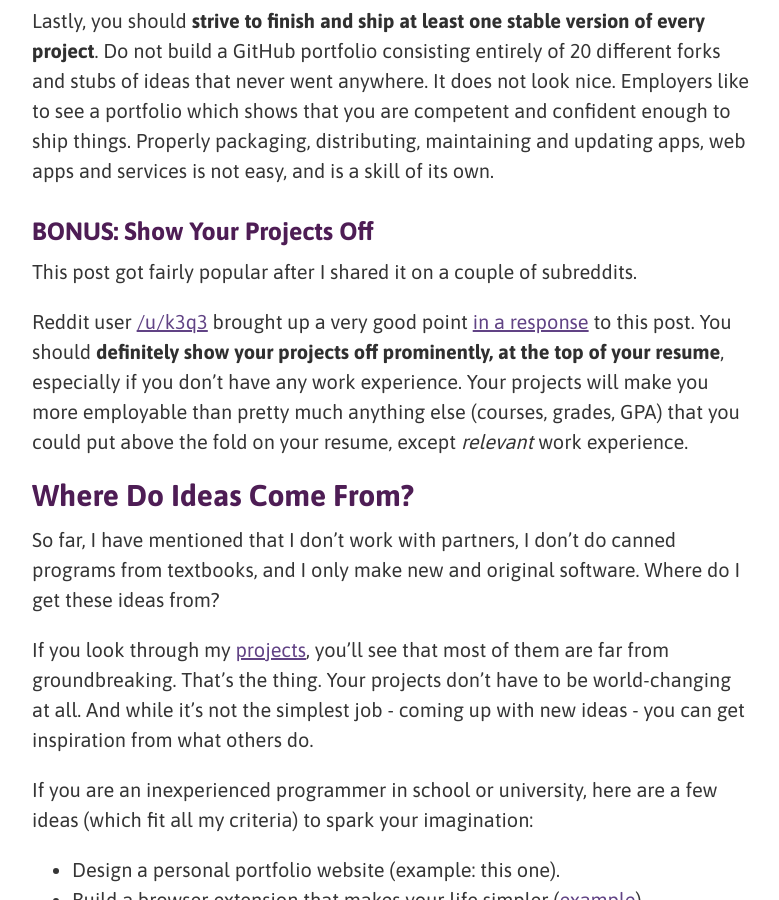
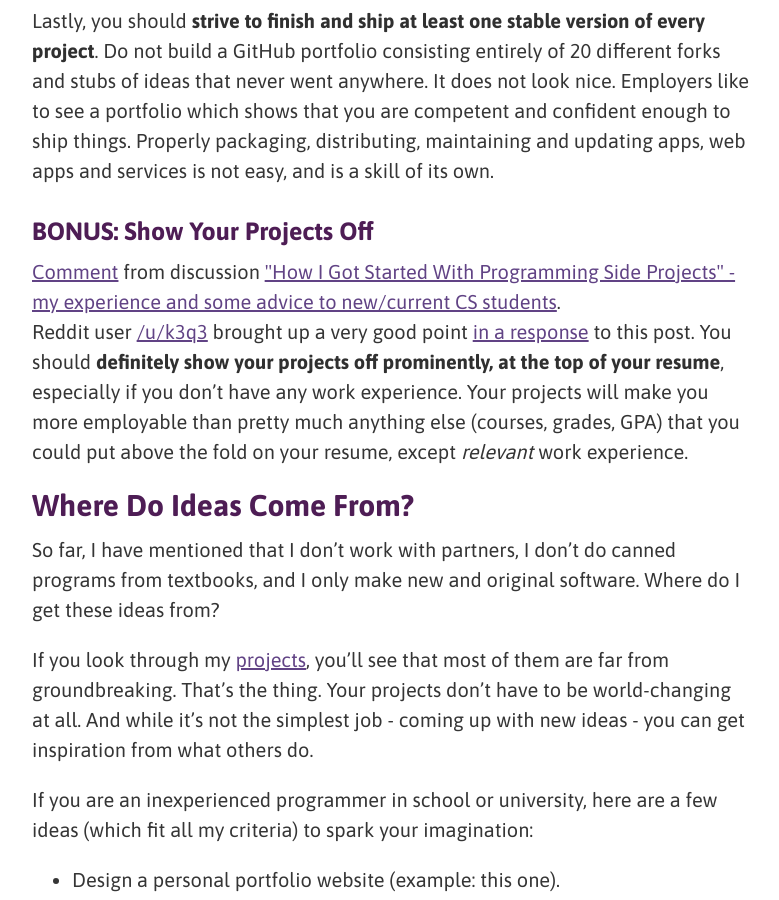
Before and after one commit to Antrikshy/antrikshy.github.io, a Jekyll site: the page built from _posts/2016-08-26-how-i-got-started-with-programming-side-projects.md, in a window 1280 px wide and 900 px high, scrolled down 8231 px. Shown: the whole window, without its empty margins (248-1027 px from the left). Built offline with Jekyll 4.4.1, drawn with Linux system fonts in a browser that asks for light colours; a script that is not in the unit is left out; comment, search, counter and statistics services are not loaded.

Commit message:
Embedded a reddit comment

```diff
--- a/_posts/2016-08-26-how-i-got-started-with-programming-side-projects.md
+++ b/_posts/2016-08-26-how-i-got-started-with-programming-side-projects.md
@@ -153,7 +153,7 @@ Lastly, you should **strive to finish and ship at least one stable version of ev
 
 ### BONUS: Show Your Projects Off
 
-This post got fairly popular after I shared it on a couple of subreddits.
+<div class="reddit-embed" data-embed-media="www.redditmedia.com" data-embed-parent="false" data-embed-live="false" data-embed-uuid="3192b6cc-da0e-4793-badb-e664e58909b9" data-embed-created="2016-08-28T02:28:48.610Z"><a href="https://www.reddit.com/r/cscareerquestions/comments/4zooyv/how_i_got_started_with_programming_side_projects/d6xmlpb">Comment</a> from discussion <a href="https://www.reddit.com/r/cscareerquestions/comments/4zooyv/how_i_got_started_with_programming_side_projects/">&quot;How I Got Started With Programming Side Projects&quot; - my experience and some advice to new/current CS students</a>.</div><script async src="https://www.redditstatic.com/comment-embed.js"></script>
 
 Reddit user [/u/k3q3](https://www.reddit.com/user/k3q3) brought up a very good point [in a response](https://www.reddit.com/r/cscareerquestions/comments/4zooyv/how_i_got_started_with_programming_side_projects/d6xmlpb) to this post. You should **definitely show your projects off prominently, at the top of your resume**, especially if you don't have any work experience. Your projects will make you more employable than pretty much anything else (courses, grades, GPA) that you could put above the fold on your resume, except *relevant* work experience.
 
```
